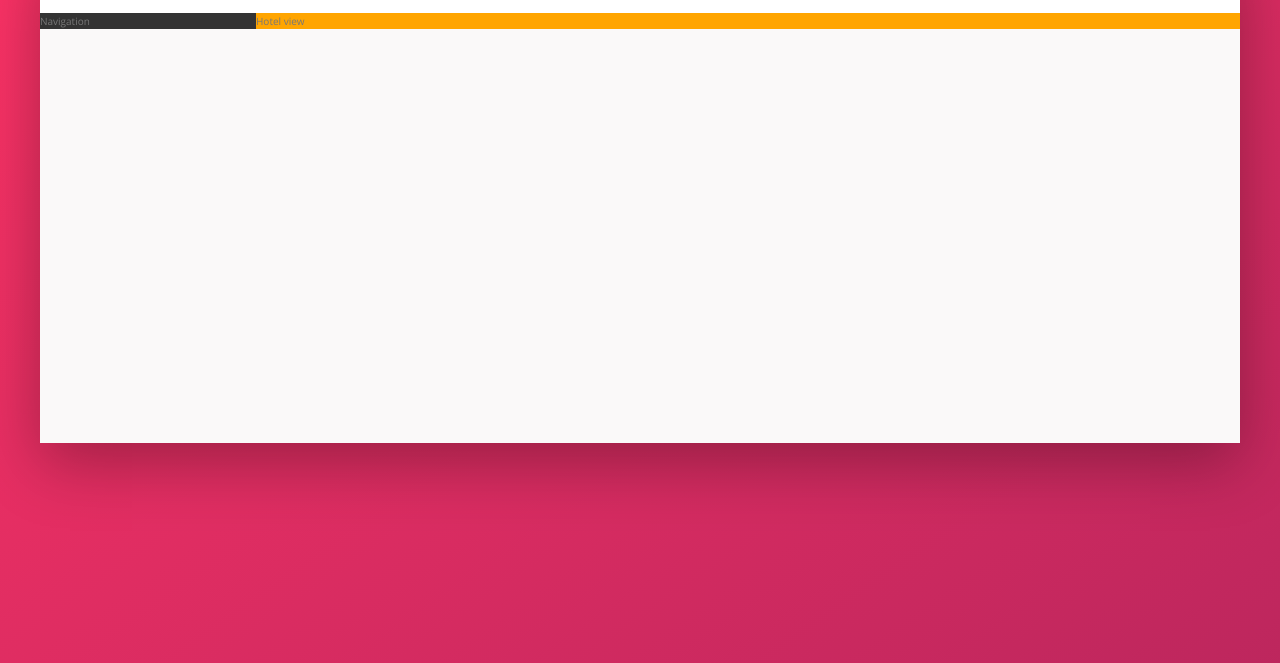
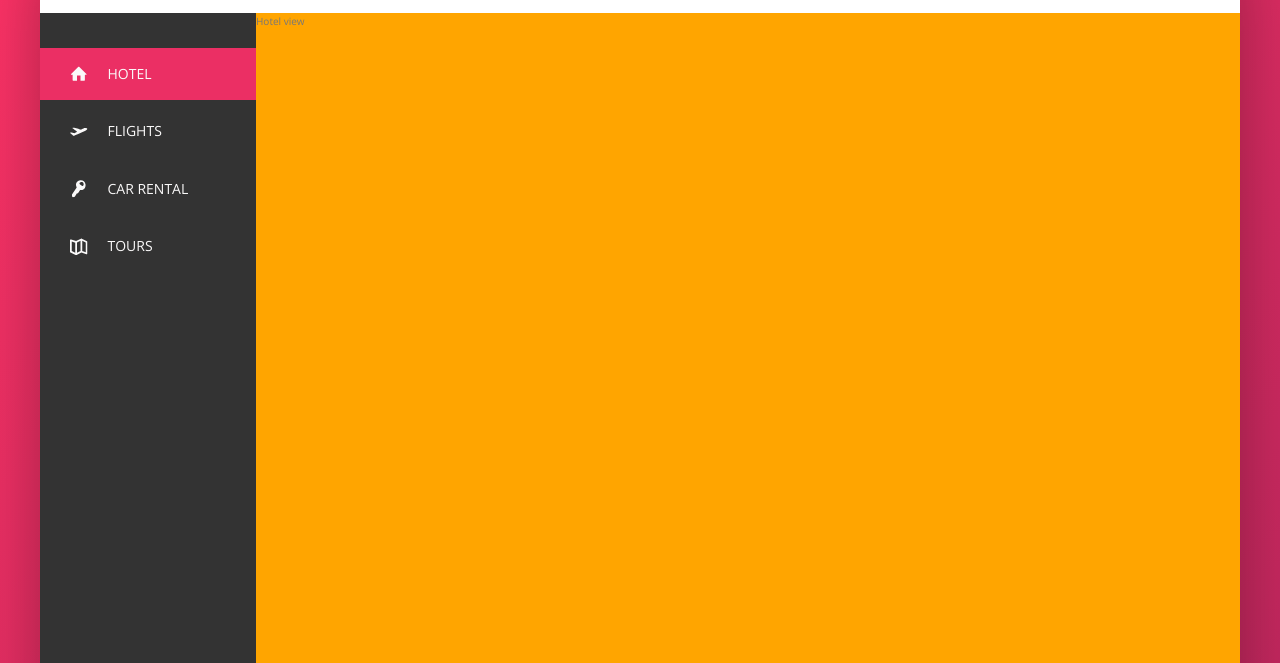
Before and after one commit to alekszemz/trillo, a website: page index.html in a window 1280 px wide. Shown: the part 137-800 px from the top of the page. Drawn offline with nearby package versions, Linux system fonts and the light colour scheme.

Commit message:
Added sidebar

```diff
--- a/index.html
+++ b/index.html
@@ -48,8 +48,49 @@
         </header>
         <div class="content">
             <nav class="sidebar">
-                Navigation
+                <ul class="side-nav">
+                    <li class="side-nav__item side-nav__item--active">
+                        <a href="#" class="side-nav__link">
+                            <svg class="side-nav__icon">
+                                <use xlink:href="img/sprite.svg#icon-home"></use>
+                            </svg>
+                            <span>Hotel</span>
+                        </a>
+                    </li>
+
+                    <li class="side-nav__item">
+                        <a href="#" class="side-nav__link">
+                            <svg class="side-nav__icon">
+                                <use xlink:href="img/sprite.svg#icon-aircraft-take-off"></use>
+                            </svg>
+                            <span>Flights</span>
+                        </a>
+                    </li>
+
+                    <li class="side-nav__item">
+                        <a href="#" class="side-nav__link">
+                            <svg class="side-nav__icon">
+                                <use xlink:href="img/sprite.svg#icon-key"></use>
+                            </svg>
+                            <span>Car Rental</span>
+                        </a>
+                    </li>
+
+                    <li class="side-nav__item">
+                        <a href="#" class="side-nav__link">
+                            <svg class="side-nav__icon">
+                                <use xlink:href="img/sprite.svg#icon-map"></use>
+                            </svg>
+                            <span>Tours</span>
+                        </a>
+                    </li>
+                </ul>
+
+                <div class="legal">
+                    &copy; 2021 by trillo. All rights reserved.
+                </div>
             </nav>
+
             <main class="hotel-view">
                 Hotel view
             </main>
--- a/sass/_components.scss
+++ b/sass/_components.scss
@@ -115,3 +115,72 @@
     margin-right: 1rem;
   }
 } // user-nav end
+
+//////////////////
+// SIDE NAVIGATION
+.side-nav {
+  font-size: 1.4rem;
+  list-style: none;
+  margin-top: 3.5rem;
+
+  &__item {
+    position: relative;
+
+    &:not(:last-child) {
+      margin-bottom: 0.5rem;
+    }
+  }
+
+  &__item::before {
+    content: "";
+    position: absolute;
+    top: 0;
+    left: 0;
+    height: 100%;
+    width: 3px;
+    background-color: var(--color-primary);
+    transform: scaleY(0);
+    transition: transform 0.2s,
+      width 0.4s cubic-bezier(1, 0, 0, 1) 0.2s,background-color 0.1s;
+  }
+
+  &__item:hover::before,
+  &__item--active::before {
+    transform: scaleY(1);
+    width: 100%;
+  }
+
+  &__item:active::before {
+    background-color: var(--color-primary-light);
+  }
+
+  &__link:link,
+  &__link:visited {
+    color: var(--color-grey-light-1);
+    text-decoration: none;
+    text-transform: uppercase;
+    display: block;
+    padding: 1.5rem 3rem;
+    position: relative;
+    z-index: 10;
+
+    display: flex;
+    align-items: center;
+  }
+
+  &__icon {
+    width: 1.75rem;
+    height: 1.75rem;
+    margin-right: 2rem;
+    fill: currentColor;
+  }
+}
+
+//////////////////
+// LEGAL TEXT
+.legal {
+  font-size: 1.2rem;
+  color: var(--color-grey-light-4);
+  text-align: center;
+  padding: 2.5rem;
+}
--- a/sass/_layout.scss
+++ b/sass/_layout.scss
@@ -26,11 +26,18 @@
   background-color: var(--color-grey-dark-1);
 
   flex: 0 0 18%;
+
+  display: flex;
+  flex-direction: column;
+  justify-content: space-between;
 }
 
 .hotel-view {
   background-color: #fff;
+
+  //for testing remove later
   background-color: orange;
+  height: 80rem;
 
   flex: 1;
 }
```
Also changed, not shown: css/style.css.
